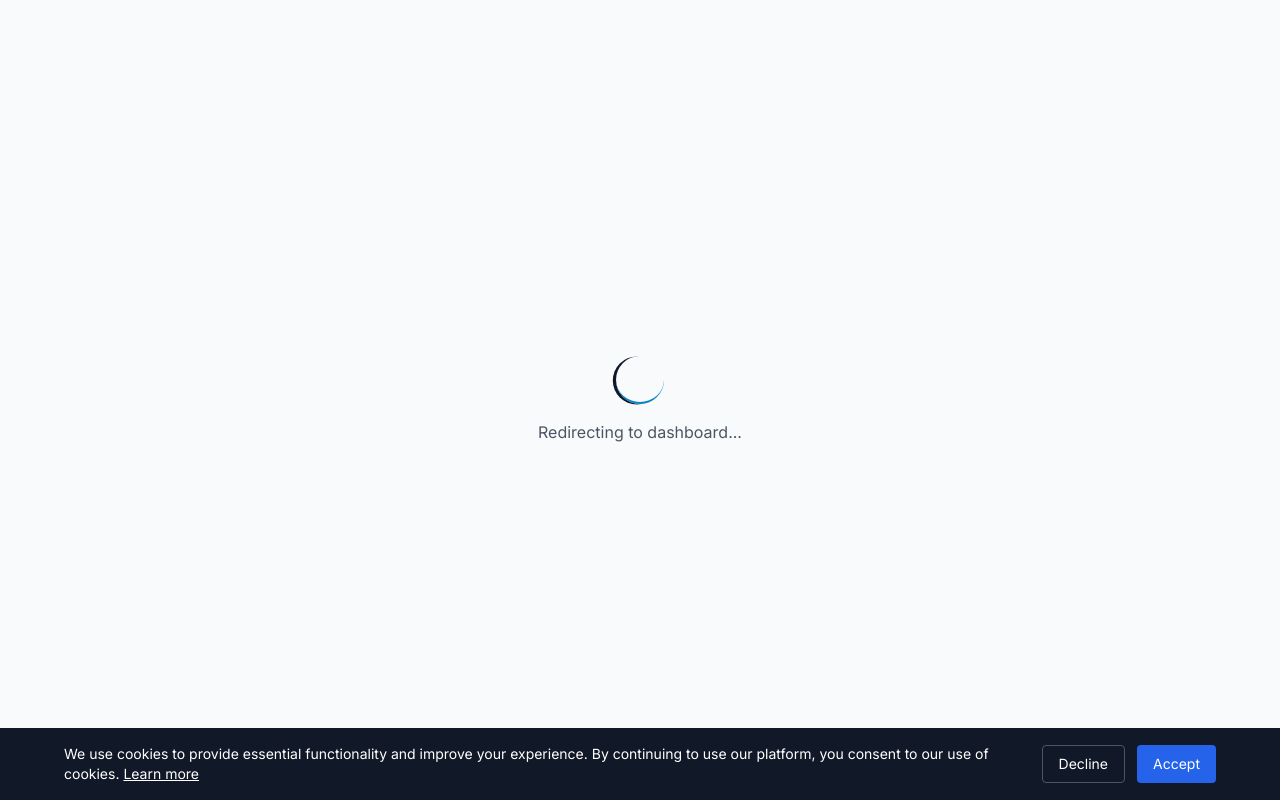
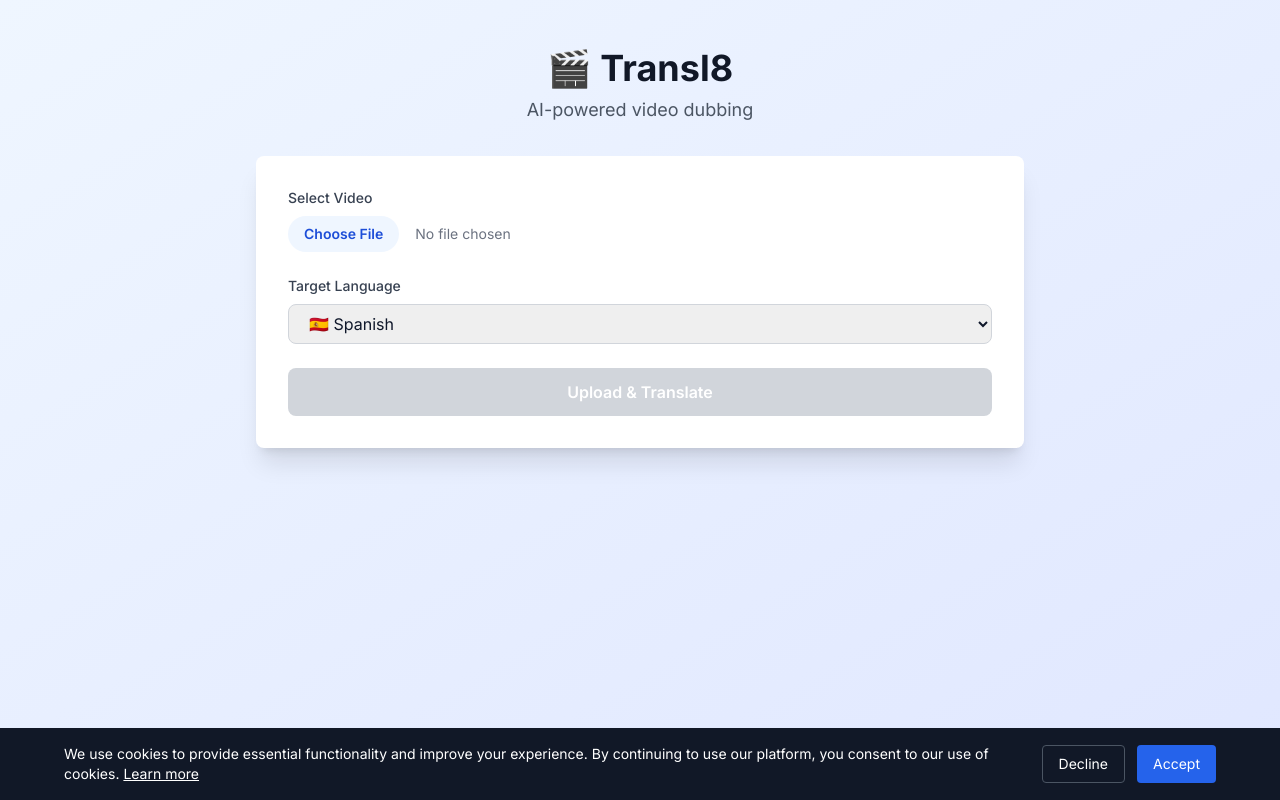
Before and after one commit to Nimieeee/Transl8, a Next.js app in the folder packages/frontend/: page /upload in a window 1280 px wide. Before the commit this address had no page. Built offline with nearby package versions, Linux system fonts and the light colour scheme.

Commit message:
feat: restore simple upload page for quick video dubbing
- Restore /upload page with direct API integration
- Simple flow: select video → choose language → upload
- Polls for job status and provides download link
- Works with /api/dub/upload endpoint

```diff
--- a/packages/frontend/src/app/upload/page.tsx
+++ b/packages/frontend/src/app/upload/page.tsx
@@ -1,25 +1,195 @@
 'use client';
 
-import { useEffect } from 'react';
-import { useRouter } from 'next/navigation';
+import { useState } from 'react';
+import axios from 'axios';
 
-/**
- * This page redirects to the dashboard.
- * Use the project-based upload flow instead:
- * Dashboard → Create Project → Upload Video
- */
+const API_URL = process.env.NEXT_PUBLIC_API_URL || 'http://localhost:3001';
+
+const LANGUAGES = [
+  { code: 'es', name: 'Spanish', flag: '🇪🇸' },
+  { code: 'fr', name: 'French', flag: '🇫🇷' },
+];
+
 export default function UploadPage() {
-  const router = useRouter();
+  const [file, setFile] = useState<File | null>(null);
+  const [targetLanguage, setTargetLanguage] = useState('es');
+  const [isUploading, setIsUploading] = useState(false);
+  const [uploadProgress, setUploadProgress] = useState(0);
+  const [jobId, setJobId] = useState<string | null>(null);
+  const [status, setStatus] = useState<string>('');
+  const [error, setError] = useState<string | null>(null);
+  const [downloadUrl, setDownloadUrl] = useState<string | null>(null);
 
-  useEffect(() => {
-    router.push('/dashboard');
-  }, [router]);
+  const handleFileChange = (e: React.ChangeEvent<HTMLInputElement>) => {
+    if (e.target.files && e.target.files[0]) {
+      setFile(e.target.files[0]);
+      setError(null);
+    }
+  };
+
+  const handleUpload = async () => {
+    if (!file) return;
+
+    setIsUploading(true);
+    setError(null);
+    setUploadProgress(0);
+
+    try {
+      const formData = new FormData();
+      formData.append('video', file);
+      formData.append('targetLanguage', targetLanguage);
+      formData.append('sourceLanguage', 'en');
+
+      const response = await axios.post(`${API_URL}/api/dub/upload`, formData, {
+        headers: { 'Content-Type': 'multipart/form-data' },
+        onUploadProgress: (progressEvent) => {
+          const progress = progressEvent.total
+            ? Math.round((progressEvent.loaded * 100) / progressEvent.total)
+            : 0;
+          setUploadProgress(progress);
+        },
+      });
+
+      setJobId(response.data.jobId);
+      setStatus('Processing...');
+      pollStatus(response.data.jobId);
+    } catch (err: any) {
+      setError(err.response?.data?.error?.message || 'Upload failed');
+      setIsUploading(false);
+    }
+  };
+
+  const pollStatus = async (id: string) => {
+    const interval = setInterval(async () => {
+      try {
+        const response = await axios.get(`${API_URL}/api/dub/status/${id}`);
+        setStatus(`${response.data.status} (${response.data.progress}%)`);
+
+        if (response.data.status === 'completed' && response.data.outputFile) {
+          clearInterval(interval);
+          setIsUploading(false);
+          setStatus('Completed! ✅');
+          setDownloadUrl(`${API_URL}/api/dub/download/${id}`);
+        } else if (response.data.status === 'failed') {
+          clearInterval(interval);
+          setIsUploading(false);
+          setError(response.data.error || 'Processing failed');
+        }
+      } catch (err) {
+        console.error('Status check failed:', err);
+      }
+    }, 2000);
+  };
 
   return (
-    <div className="min-h-screen flex items-center justify-center bg-gray-50">
-      <div className="text-center">
-        <div className="animate-spin rounded-full h-12 w-12 border-b-2 border-primary-600 mx-auto mb-4"></div>
-        <p className="text-gray-600">Redirecting to dashboard...</p>
+    <div className="min-h-screen bg-gradient-to-br from-blue-50 to-indigo-100 py-12 px-4">
+      <div className="max-w-3xl mx-auto">
+        <div className="text-center mb-8">
+          <h1 className="text-4xl font-bold text-gray-900 mb-2">🎬 Transl8</h1>
+          <p className="text-lg text-gray-600">AI-powered video dubbing</p>
+        </div>
+
+        <div className="bg-white rounded-lg shadow-xl p-8">
+          {!jobId ? (
+            <>
+              <div className="mb-6">
+                <label className="block text-sm font-medium text-gray-700 mb-2">
+                  Select Video
+                </label>
+                <input
+                  type="file"
+                  accept="video/*"
+                  onChange={handleFileChange}
+                  className="block w-full text-sm text-gray-500 file:mr-4 file:py-2 file:px-4 file:rounded-full file:border-0 file:text-sm file:font-semibold file:bg-blue-50 file:text-blue-700 hover:file:bg-blue-100"
+                />
+                {file && (
+                  <p className="mt-2 text-sm text-gray-600">
+                    {file.name} ({(file.size / 1024 / 1024).toFixed(2)} MB)
+                  </p>
+                )}
+              </div>
+
+              <div className="mb-6">
+                <label className="block text-sm font-medium text-gray-700 mb-2">
+                  Target Language
+                </label>
+                <select
+                  value={targetLanguage}
+                  onChange={(e) => setTargetLanguage(e.target.value)}
+                  className="block w-full px-4 py-2 border border-gray-300 rounded-lg"
+                >
+                  {LANGUAGES.map((lang) => (
+                    <option key={lang.code} value={lang.code}>
+                      {lang.flag} {lang.name}
+                    </option>
+                  ))}
+                </select>
+              </div>
+
+              <button
+                onClick={handleUpload}
+                disabled={!file || isUploading}
+                className="w-full bg-blue-600 text-white py-3 px-6 rounded-lg font-semibold hover:bg-blue-700 disabled:bg-gray-300 disabled:cursor-not-allowed"
+              >
+                {isUploading ? 'Uploading...' : 'Upload & Translate'}
+              </button>
+
+              {isUploading && uploadProgress < 100 && (
+                <div className="mt-4">
+                  <div className="flex justify-between text-sm text-gray-600 mb-1">
+                    <span>Uploading...</span>
+                    <span>{uploadProgress}%</span>
+                  </div>
+                  <div className="w-full bg-gray-200 rounded-full h-2">
+                    <div
+                      className="bg-blue-600 h-2 rounded-full transition-all"
+                      style={{ width: `${uploadProgress}%` }}
+                    />
+                  </div>
+                </div>
+              )}
+
+              {error && (
+                <div className="mt-4 p-4 bg-red-50 border border-red-200 rounded-lg">
+                  <p className="text-sm text-red-800">❌ {error}</p>
+                </div>
+              )}
+            </>
+          ) : (
+            <div className="text-center py-8">
+              <h2 className="text-2xl font-bold text-gray-900 mb-2">{status}</h2>
+              <p className="text-gray-600 mb-4">Job ID: {jobId}</p>
+
+              {downloadUrl && (
+                <div className="mt-6">
+                  <a
+                    href={downloadUrl}
+                    className="inline-block bg-green-600 text-white py-3 px-6 rounded-lg font-semibold hover:bg-green-700"
+                  >
+                    📥 Download Dubbed Video
+                  </a>
+                  <button
+                    onClick={() => {
+                      setJobId(null);
+                      setFile(null);
+                      setStatus('');
+                      setDownloadUrl(null);
+                    }}
+                    className="block w-full mt-4 text-blue-600 hover:text-blue-700"
+                  >
+                    Translate Another Video
+                  </button>
+                </div>
+              )}
+
+              {error && (
+                <div className="mt-4 p-4 bg-red-50 border border-red-200 rounded-lg">
+                  <p className="text-sm text-red-800">❌ {error}</p>
+                </div>
+              )}
+            </div>
+          )}
+        </div>
       </div>
     </div>
   );
```
